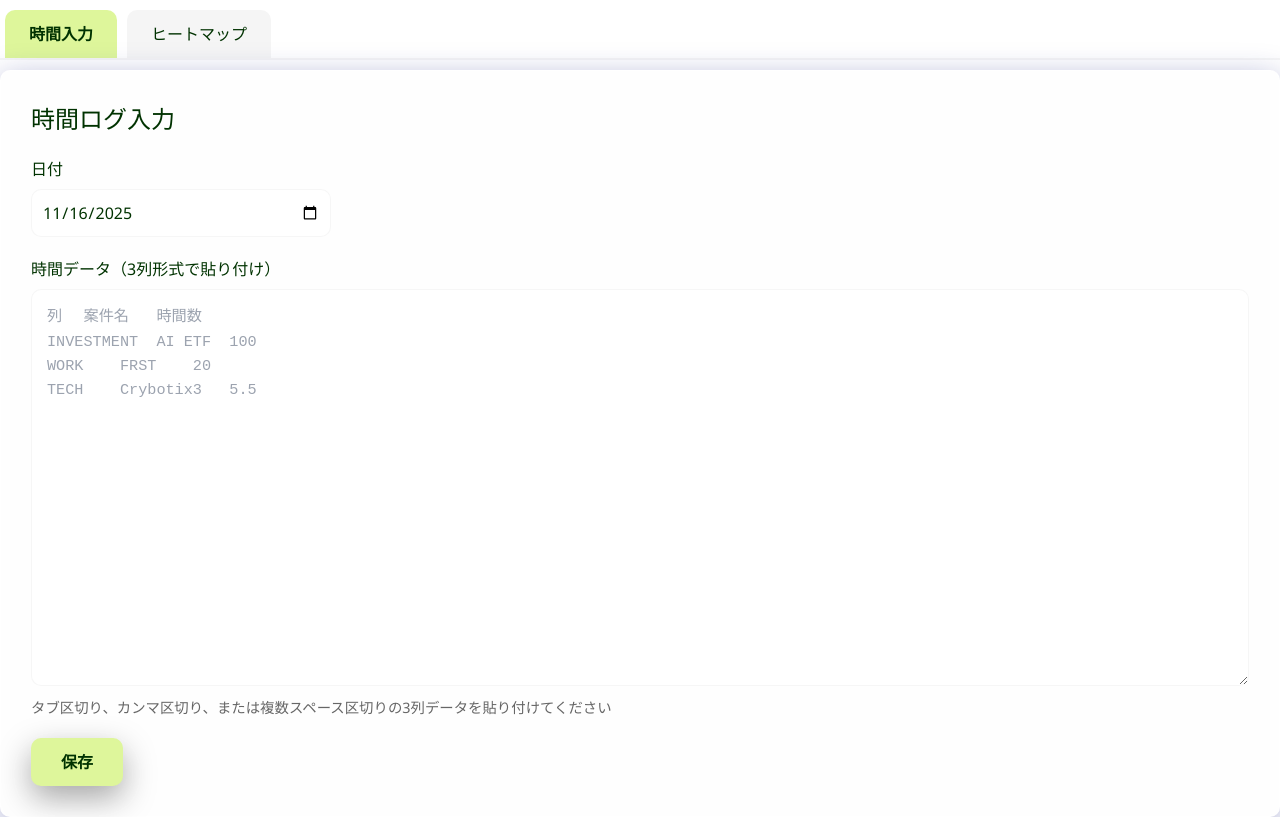
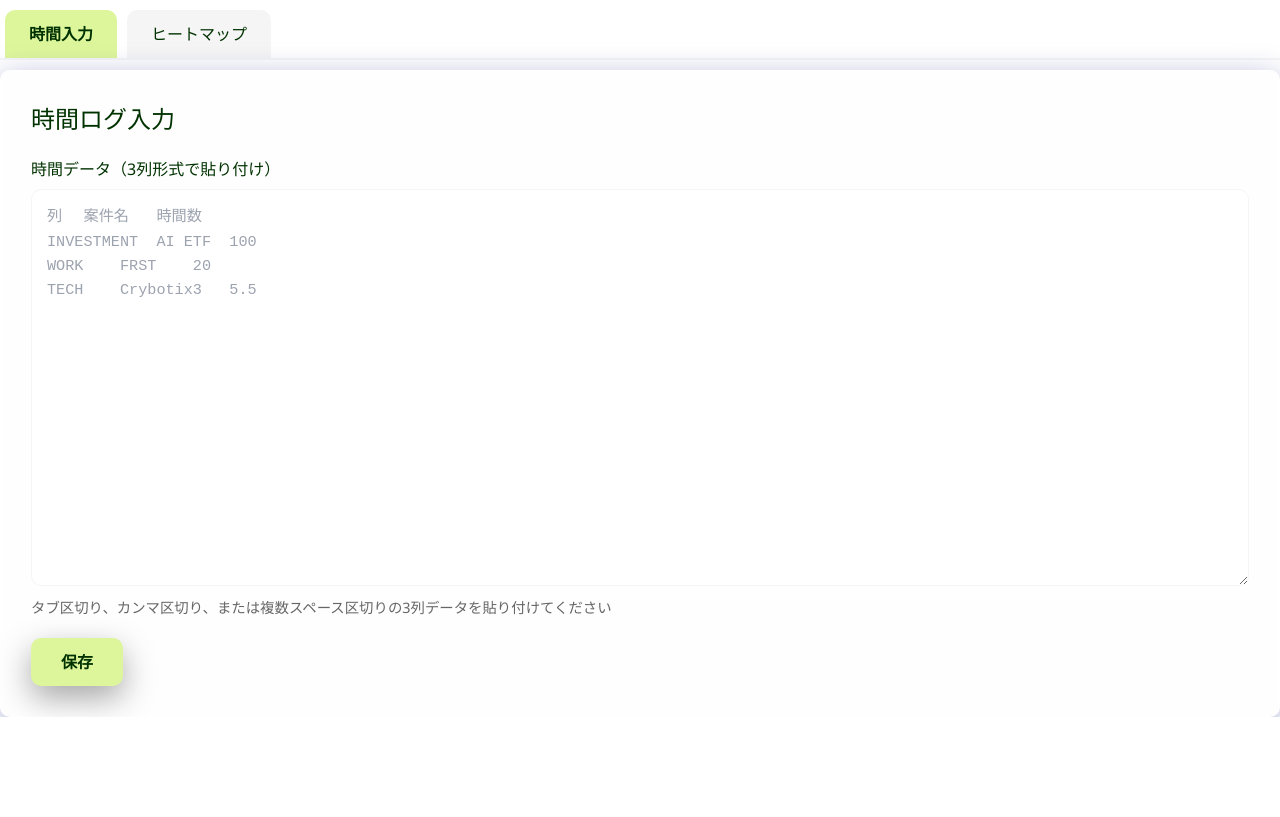
Before and after one commit to SunnyBWills/TimeBiz, a Flask app: page / in a window 1280 px wide. Shown: the part 116-933 px from the top of the page. After the commit the page ends 833 px from the top, so only its background shows below. Run offline with Flask 3, Linux system fonts and the light colour scheme; data comes from the database, SQL or seed files in the repository; some libraries are stand-ins or nearby versions.

Commit message:
Simplify date handling and expand heatmap

```diff
--- a/static/app.js
+++ b/static/app.js
@@ -2,6 +2,7 @@
 document.addEventListener('DOMContentLoaded', function() {
     const tabButtons = document.querySelectorAll('.tab-button');
     const tabContents = document.querySelectorAll('.tab-content');
+    const heatmapTabButton = document.querySelector('[data-tab="heatmap"]');
 
     tabButtons.forEach(button => {
         button.addEventListener('click', () => {
@@ -17,16 +18,11 @@
         });
     });
 
-    // 日付のデフォルト値を今日に設定
-    const today = new Date().toISOString().split('T')[0];
-    document.getElementById('log-date').value = today;
-    document.getElementById('heatmap-date').value = today;
-
     // 保存ボタンのイベント
     document.getElementById('save-button').addEventListener('click', handleSave);
 
-    // 読み込みボタンのイベント
-    document.getElementById('load-button').addEventListener('click', handleLoad);
+    // ヒートマップタブ表示時にも最新データを読み込む
+    heatmapTabButton.addEventListener('click', handleLoad);
 
     // 初期表示時にヒートマップを読み込む
     handleLoad();
@@ -107,9 +103,13 @@
     return { rows, errors };
 }
 
+function getTodayDateString() {
+    return new Date().toISOString().split('T')[0];
+}
+
 // 保存処理
 async function handleSave() {
-    const logDate = document.getElementById('log-date').value;
+    const logDate = getTodayDateString();
     const timeInput = document.getElementById('time-input').value;
     const messageArea = document.getElementById('message-area');
     const errorList = document.getElementById('error-list');
@@ -119,12 +119,6 @@
     messageArea.textContent = '';
     errorList.classList.remove('show');
     errorList.innerHTML = '';
-
-    // 日付バリデーション
-    if (!logDate) {
-        showError('日付を選択してください');
-        return;
-    }
 
     // 入力テキストのパース
     const parseResult = parseTimeInput(timeInput);
@@ -162,7 +156,6 @@
 
             // ヒートマップタブに切り替えてデータを再読み込み
             document.querySelector('[data-tab="heatmap"]').click();
-            document.getElementById('heatmap-date').value = logDate;
             await handleLoad();
         } else {
             if (data.errors && Array.isArray(data.errors)) {
@@ -178,13 +171,8 @@
 
 // ヒートマップ読み込み処理
 async function handleLoad() {
-    const logDate = document.getElementById('heatmap-date').value;
+    const logDate = getTodayDateString();
     const heatmapRoot = document.getElementById('heatmap-root');
-
-    if (!logDate) {
-        heatmapRoot.innerHTML = '<p class="empty-message">日付を選択してください</p>';
-        return;
-    }
 
     try {
         const response = await fetch(`/api/time-logs?date=${logDate}`);
@@ -197,7 +185,7 @@
             if (data.rows && data.rows.length > 0) {
                 renderHeatmap(data);
             } else {
-                heatmapRoot.innerHTML = '<p class="empty-message">この日付のデータはありません</p>';
+                heatmapRoot.innerHTML = '<p class="empty-message">本日のデータはまだ登録されていません</p>';
             }
         } else {
             heatmapRoot.innerHTML = `<p class="empty-message">エラー: ${data.message || 'データの取得に失敗しました'}</p>`;
--- a/static/style.css
+++ b/static/style.css
@@ -239,19 +239,19 @@
 }
 
 #heatmap-tab .glass-panel {
-  height: calc(100vh - 180px);
+  height: calc(100vh - 140px);
   display: flex;
   flex-direction: column;
 }
 
 .heatmap-container {
-  margin-top: 10px;
+  margin-top: 0;
   padding: 0;
   background: var(--white);
   border-radius: 0;
   border: none;
   height: 100%;
-  min-height: calc(100vh - 220px);
+  min-height: calc(100vh - 180px);
   overflow: hidden;
   width: 100%;
   max-width: 100%;
--- a/templates/index.html
+++ b/templates/index.html
@@ -31,11 +31,6 @@
                 <h2>時間ログ入力</h2>
 
                 <div class="form-group">
-                    <label for="log-date">日付</label>
-                    <input type="date" id="log-date" name="log-date" required>
-                </div>
-
-                <div class="form-group">
                     <label for="time-input">時間データ（3列形式で貼り付け）</label>
                     <textarea
                         id="time-input"
@@ -58,14 +53,8 @@
             <div class="glass-panel">
                 <h2>ヒートマップ可視化</h2>
 
-                <div class="form-group">
-                    <label for="heatmap-date">表示日付</label>
-                    <input type="date" id="heatmap-date" name="heatmap-date" required>
-                    <button id="load-button" class="load-button">データ読み込み</button>
-                </div>
-
                 <div id="heatmap-root" class="heatmap-container">
-                    <p class="empty-message">日付を選択して「データ読み込み」をクリックしてください</p>
+                    <p class="empty-message">最新の時間ログを自動で表示します</p>
                 </div>
             </div>
         </div>
```
